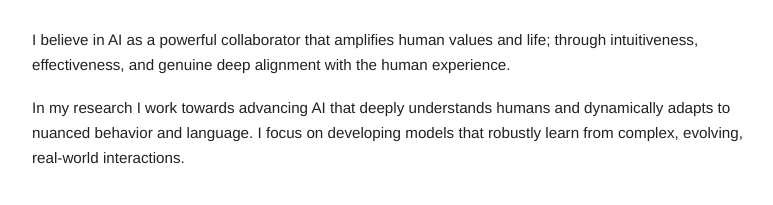
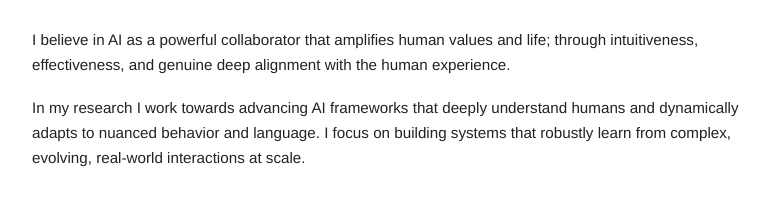
Before and after one commit to BerndHuber/berndhuber.github.io, a plain HTML site: page index.html in a window 1280 px wide. Shown: the part 219-424 px from the top of the page, without its empty margins (248-1021 px from the left). Drawn offline with Linux system fonts and the light colour scheme.

Commit message:
Update index.html

```diff
--- a/index.html
+++ b/index.html
@@ -140,8 +140,8 @@
                 I believe in AI as a powerful collaborator that amplifies human values and life; through intuitiveness, effectiveness, and genuine deep alignment with the human experience.
             </p>
             <p>
-                In my research I work towards advancing AI that deeply understands humans and dynamically adapts to nuanced behavior and language.
-                I focus on developing models that robustly learn from complex, evolving, real-world interactions.
+                In my research I work towards advancing AI frameworks that deeply understand humans and dynamically adapts to nuanced behavior and language.
+                I focus on building systems that robustly learn from complex, evolving, real-world interactions at scale.
             </p>
         </section>
     </div>
```
